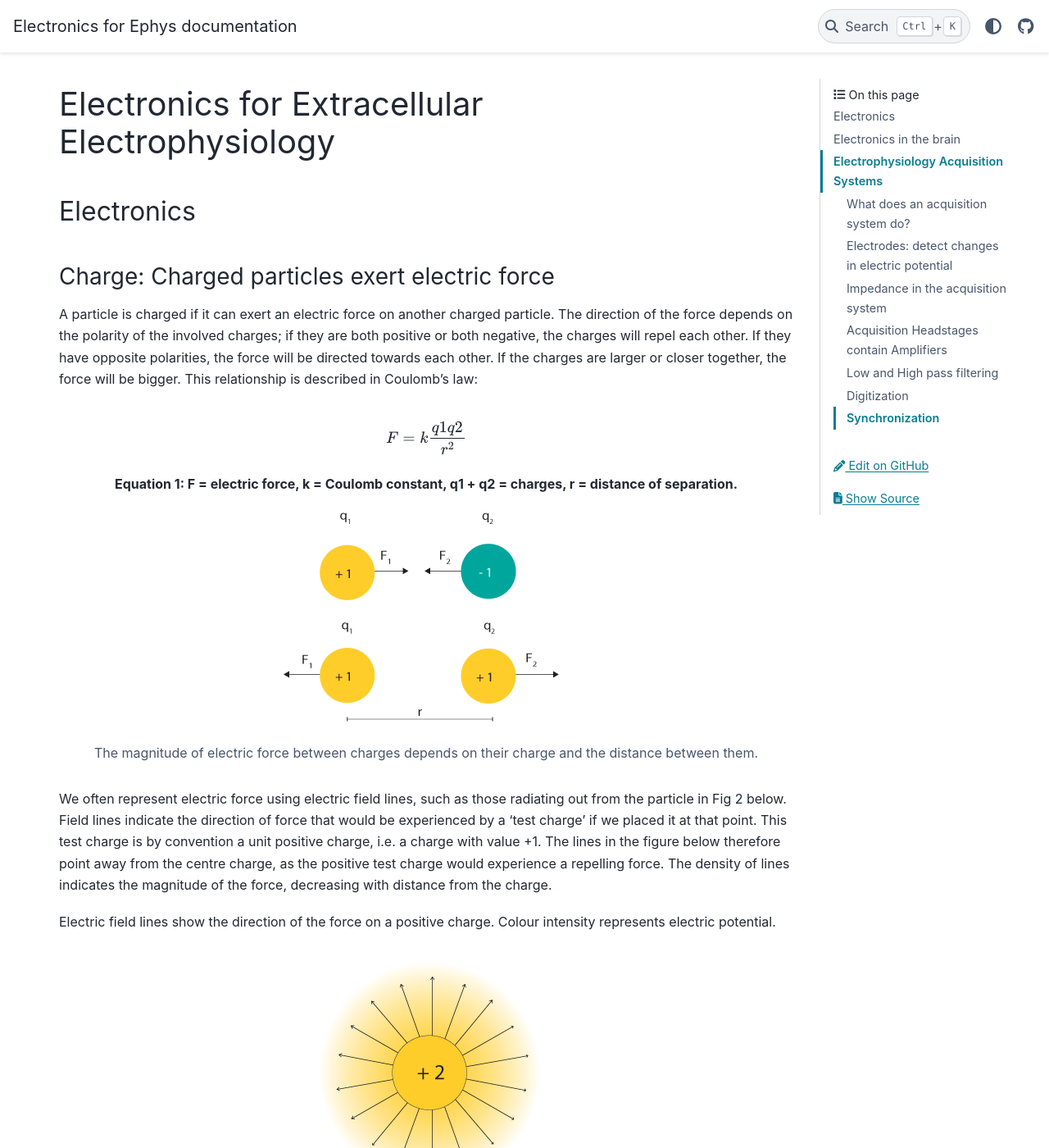
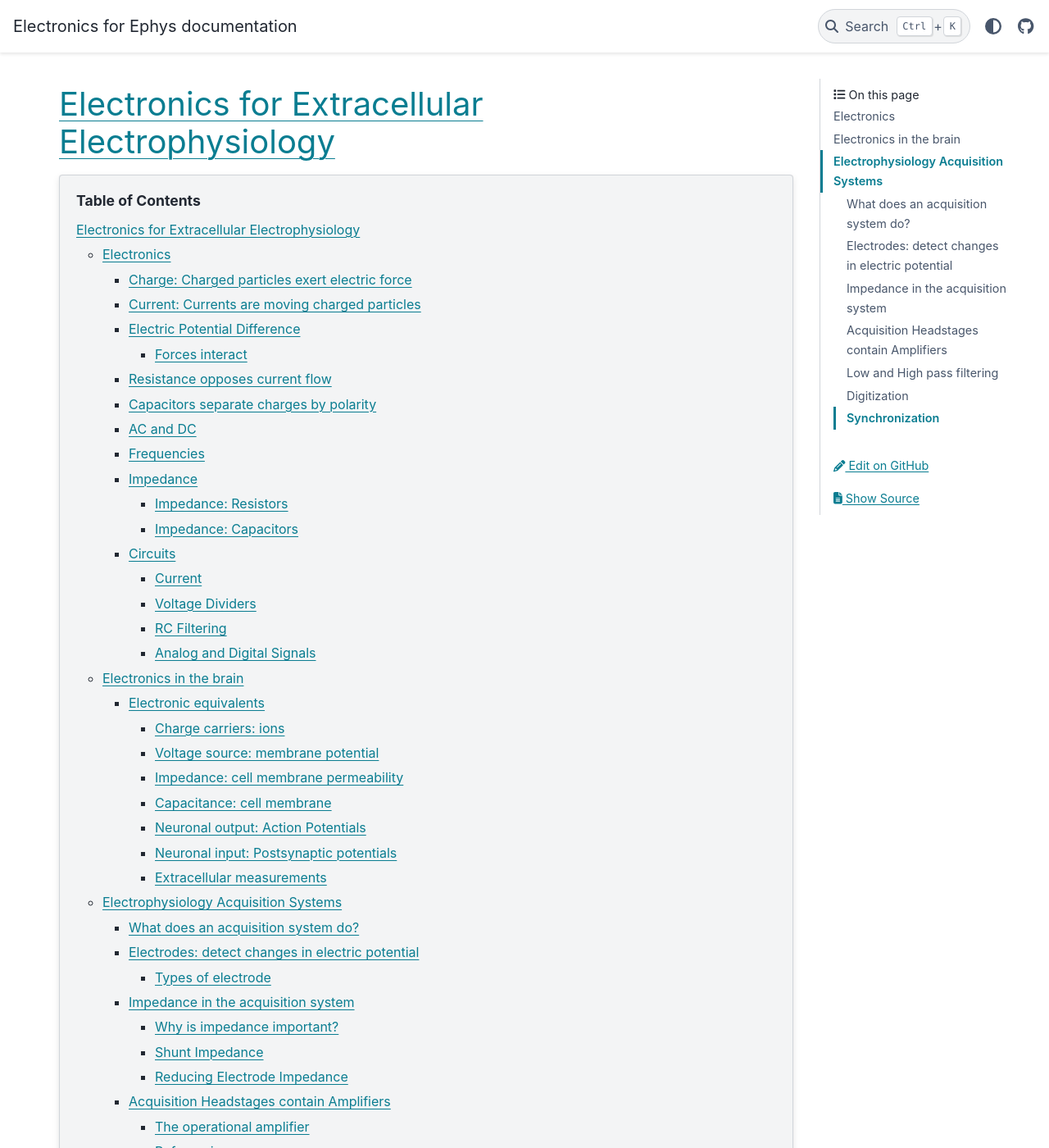
Before and after one commit to ahleighton/electronics-ephys, a Sphinx documentation site: the page built from source/index.rst, in a window 1280 px wide and 1400 px high. Shown: the whole window at 82% size. Built offline with Sphinx 7.4.7 and the PyData theme 0.15.4, drawn with Linux system fonts in a browser that asks for light colours; some of the changed text lies outside the part shown.

Commit message:
table of contents

```diff
--- a/source/index.rst
+++ b/source/index.rst
@@ -1,6 +1,9 @@
 """"""""""""""""""""""""""""""""""""""""""""""""
 Electronics for Extracellular Electrophysiology
 """"""""""""""""""""""""""""""""""""""""""""""""
+
+.. contents:: Table of Contents
+  :depth: 4
 
 Electronics
 ####################################################
```
